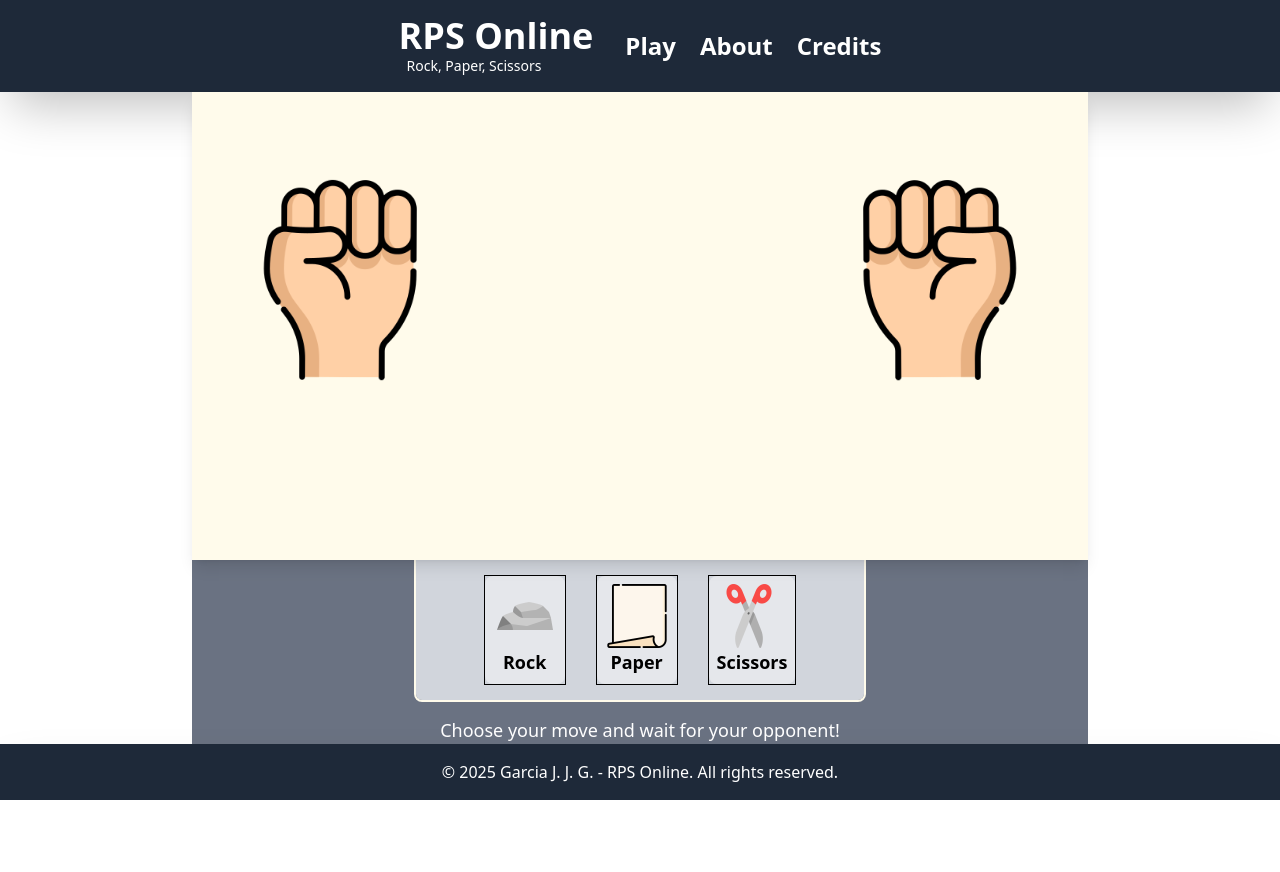
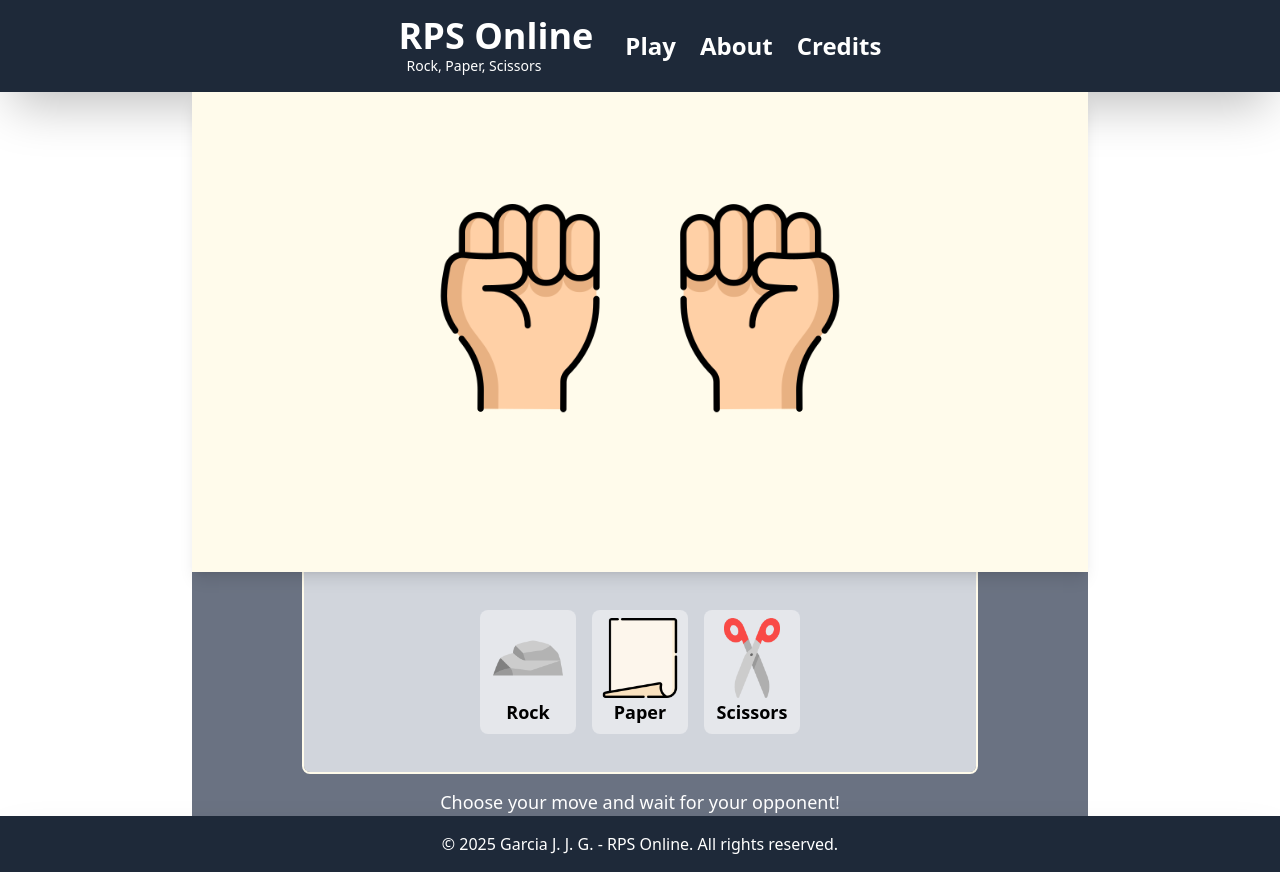
Before and after one commit to DustyCs/RPS-Online, a React (Vite) app in the folder frontend/RPS Online/: page /play/1 in a window 1280 px wide. Before the commit the page ends 800 px from the top, so only its background shows below. Built offline with nearby package versions, Linux system fonts and the light colour scheme; no server answers.

Commit message:
[HOTFIX] Game Area As Well

```diff
--- a/frontend/RPS Online/src/features/game/components/player_interface.jsx
+++ b/frontend/RPS Online/src/features/game/components/player_interface.jsx
@@ -112,17 +112,29 @@ export default function PlayerInterface() {
 
   return (
     <>
-        <div className={loading ? 'flex items-center bg-amber-50 justify-center w-full h-full' : 'relative flex items-center bg-amber-50 justify-center w-full h-full shadow-lg'}>
+        {/* Arena */}
+        <div
+            className={
+                loading
+                ? "flex items-center bg-amber-50 justify-center w-full min-h-[60vh]"
+                : "relative flex items-center bg-amber-50 justify-center w-full min-h-[60vh] shadow-lg"
+        }
+        >
         {/* Player Hand */}
-                    <motion.div className={'absolute bottom-20'}
+        <motion.div
+            className="absolute bottom-10 sm:bottom-20"
             initial={{ x: 0, y: 0 }}
-                        animate={ loading
-                        ? { x:0 , y: 0 }
-                        : { x:-300 ,y: -100 }}
-                        transition={{ duration: 0.5, ease: 'easeOut' }}>
-                        <motion.img src={selectedChoice === null ? FistIMG : selectedChoice.img} alt=""
+            animate={
+            loading ? { x: 0, y: 0 } : { x: -120, y: -80 } // smaller shift for mobile
+            }
+            transition={{ duration: 0.5, ease: "easeOut" }}
+        >
+            <motion.img
+            src={selectedChoice === null ? FistIMG : selectedChoice.img}
+            alt=""
             initial={{ rotate: 0 }}
-                            animate={ loading
+            animate={
+                loading
                 ? { rotate: 360 }
                 : selectedChoice === null
                 ? { rotate: [0, -90, 0] }
@@ -130,29 +142,43 @@ export default function PlayerInterface() {
             }
             transition={
                 loading
-                                ? { duration: 1, repeat: Infinity, ease: 'linear' }
+                ? { duration: 1, repeat: Infinity, ease: "linear" }
                 : selectedChoice === null
-                                    ? { duration: 1, repeat: Infinity, ease: 'easeOut' }
-                                    : { duration: 0.3, ease: 'easeOut' }
+                ? { duration: 1, repeat: Infinity, ease: "easeOut" }
+                : { duration: 0.3, ease: "easeOut" }
             }
-                            className={ 'w-50 h-50 ' + (loading
-                                ? 'rotate-0'
+            className={
+                "w-28 h-28 sm:w-40 sm:h-40 md:w-52 md:h-52 " +
+                (loading
+                ? "rotate-0"
                 : selectedChoice === null
-                                    ? 'rotate-90'
-                                : selectedChoice.name === 'Rock' ? 'rotate-0' :'rotate-90') }
+                ? "rotate-90"
+                : selectedChoice.name === "Rock"
+                ? "rotate-0"
+                : "rotate-90")
+            }
             />
         </motion.div>
 
-                    {/* Enemy Hand Mirrored */}
-                    <motion.div className={'absolute bottom-20'}
+        {/* Enemy Hand */}
+        <motion.div
+            className="absolute bottom-10 sm:bottom-20"
             initial={{ x: 0, y: 0 }}
-                        animate={ loading
-                            ? { x: 0 , y: 0 }
-                            : { x: 300 , y: -100 }}
-                        transition={{ duration: 0.5, ease: 'easeOut' }}>
-                        <motion.img src={ enemyChoice ? choices.find(choice => choice.name === enemyChoice)?.img : Fist } alt=""
+            animate={
+            loading ? { x: 0, y: 0 } : { x: 120, y: -80 } // mirror smaller shift
+            }
+            transition={{ duration: 0.5, ease: "easeOut" }}
+        >
+            <motion.img
+            src={
+                enemyChoice
+                ? choices.find((choice) => choice.name === enemyChoice)?.img
+                : Fist
+            }
+            alt=""
             initial={{ rotate: 0, scaleX: -1 }}
-                            animate={ loading
+            animate={
+                loading
                 ? { rotate: -360 }
                 : enemyChoice === null
                 ? { rotate: [0, -90, 0] }
@@ -160,33 +186,50 @@ export default function PlayerInterface() {
             }
             transition={
                 loading
-                                ? { duration: 1, repeat: Infinity, ease: 'linear' }
+                ? { duration: 1, repeat: Infinity, ease: "linear" }
                 : enemyChoice === null
-                                    ? { duration: 1, repeat: Infinity, ease: 'easeOut' }
-                                    : { duration: 0.3, ease: 'easeOut' }
+                ? { duration: 1, repeat: Infinity, ease: "easeOut" }
+                : { duration: 0.3, ease: "easeOut" }
             }
-                            className={ 'w-50 h-50 ' + (loading
-                                ? 'rotate-0'
-                                : '-rotate-90') }
+            className={
+                "w-28 h-28 sm:w-40 sm:h-40 md:w-52 md:h-52 " +
+                (loading ? "rotate-0" : "-rotate-90")
+            }
             />
         </motion.div>
         </div>
-        <div className=' flex w-1/2 items-center justify-center h-[25%] bg-gray-300 rounded-b-md outline-amber-50 outline-2 '>
-            {
-                loading ? (
-                    <div>
-                        <p className='text-center text-8xl font-bold'>Loading...</p>
-                    </div>
-                ) :
+
+        {/* Controls */}
+        <div className="flex sm:flex-row flex-wrap w-full sm:w-3/4 items-center justify-center min-h-[25vh] bg-gray-300 rounded-b-md outline-amber-50 outline-2 p-4 gap-4">
+        {loading ? (
+            <p className="text-center text-4xl sm:text-6xl md:text-8xl font-bold">
+            Loading...
+            </p>
+        ) : (
             choices.map((choice, index) => (
-                    <div key={index} className='flex flex-col items-center justify-center m-4 outline'>
-                        <button className={`bg-gray-200 p-2 rounded-lg hover:bg-gray-300 ${selectedChoice !== null ? 'opacity-50 cursor-not-allowed' : '' }`} onClick={() => handleChoice(choice)} disabled={selectedChoice !== null}>
-                            <img src={choice.img} alt={choice.name} className='w-16 h-16' />
-                            <span className='text-lg font-bold'>{choice.name}</span>
+            <div
+                key={index}
+                className="flex flex-col items-center justify-center"
+            >
+                <button
+                className={`bg-gray-200 p-2 rounded-lg hover:bg-gray-300 ${
+                    selectedChoice !== null ? "opacity-50 cursor-not-allowed" : ""
+                }`}
+                onClick={() => handleChoice(choice)}
+                disabled={selectedChoice !== null}
+                >
+                <img
+                    src={choice.img}
+                    alt={choice.name}
+                    className="w-12 h-12 sm:w-16 sm:h-16 md:w-20 md:h-20"
+                />
+                <span className="text-sm sm:text-lg font-bold">
+                    {choice.name}
+                </span>
                 </button>
             </div>
             ))
-            }
+        )}
         </div>
     </>
 
```
Lines whose indentation alone changed are shown as unchanged.
